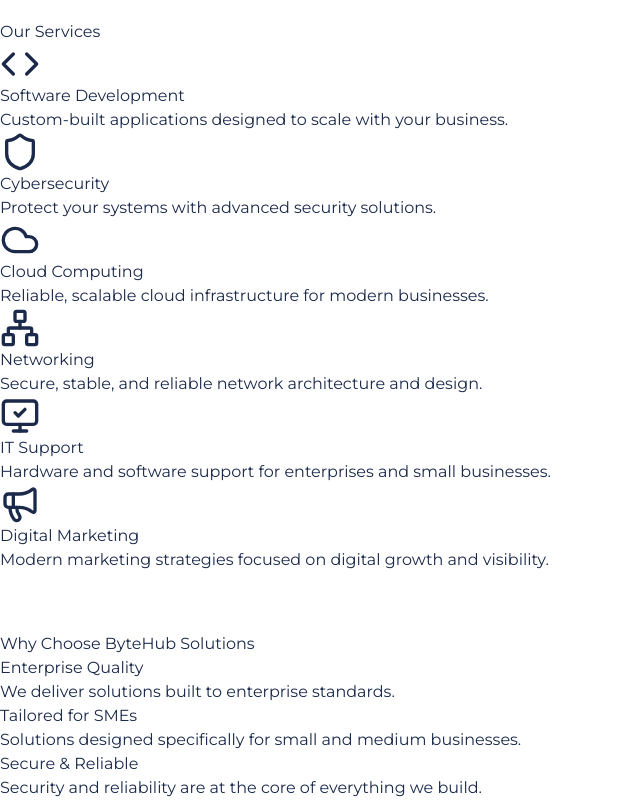
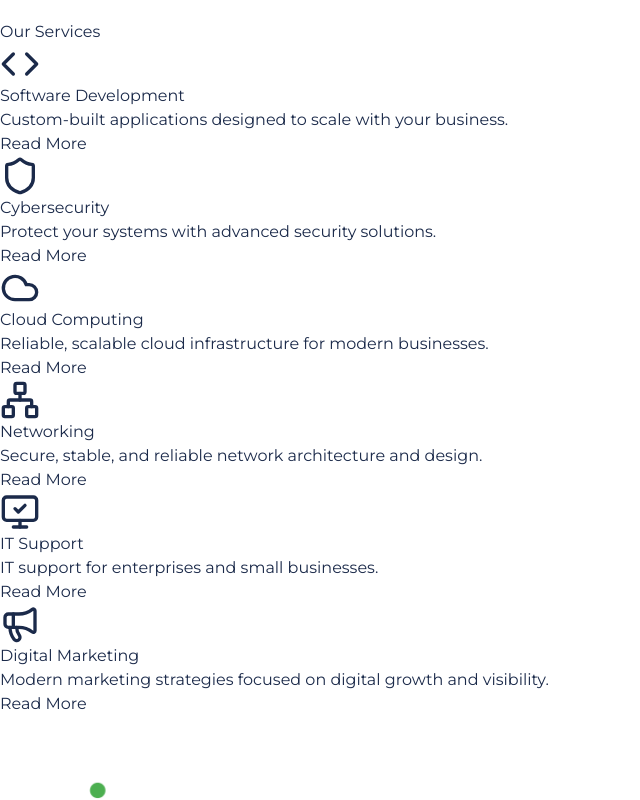
Before and after one commit to bytehubsolutions92-lang/bytehub-solutions, a Next.js app: page / in a window 1280 px wide. Shown: the part 280-1080 px from the top of the page, without its empty margins (0-640 px from the left). Built offline with nearby package versions, Linux system fonts and the light colour scheme.

Commit message:
testing pages

```diff
--- a/app/page.tsx
+++ b/app/page.tsx
@@ -34,94 +34,103 @@
   </div>
 </section>
 
-      {/* SERVICES */}
+{/* SERVICES */}
 <section className="py-20 px-6 border-t border-gray-200">
   <h2 className="text-3xl font-bold text-center mb-12
 bg-gradient-to-r from-[#2A9FD6] to-[#F47B20] bg-clip-text text-transparent">
-  Our Services
-</h2>
+    Our Services
+  </h2>
 
   <div className="grid sm:grid-cols-2 lg:grid-cols-3 gap-10 max-w-6xl mx-auto">
 
     {/* CARD 1 */}
-    <div className="p-8 rounded-2xl bg-white shadow-md hover:shadow-xl hover:-translate-y-2 transition duration-300 text-center">
+    <div className="p-8 rounded-2xl bg-white shadow-md hover:shadow-xl hover:-translate-y-2 transition duration-300 text-center flex flex-col">
       <Code size={40} className="mx-auto mb-4 text-blue-500" />
       <h3 className="text-xl font-semibold mb-3">Software Development</h3>
-      <p className="text-gray-600">
+      <p className="text-gray-600 flex-grow">
         Custom-built applications designed to scale with your business.
       </p>
+      <div className="mt-6">
+        <a href="/services/software-dev"
+          className="inline-block px-6 py-2 rounded-lg text-sm font-semibold text-white bg-gradient-to-r from-[#2A9FD6] to-[#1B2A4A] hover:opacity-90 transition">
+          Read More
+        </a>
+      </div>
     </div>
 
     {/* CARD 2 */}
-    <div className="p-8 rounded-2xl bg-white shadow-md hover:shadow-xl hover:-translate-y-2 transition duration-300 text-center">
+    <div className="p-8 rounded-2xl bg-white shadow-md hover:shadow-xl hover:-translate-y-2 transition duration-300 text-center flex flex-col">
       <Shield size={40} className="mx-auto mb-4 text-green-500" />
       <h3 className="text-xl font-semibold mb-3">Cybersecurity</h3>
-      <p className="text-gray-600">
+      <p className="text-gray-600 flex-grow">
         Protect your systems with advanced security solutions.
       </p>
+      <div className="mt-6">
+        <a href="/services/cybersecurity"
+          className="inline-block px-6 py-2 rounded-lg text-sm font-semibold text-white bg-gradient-to-r from-[#2A9FD6] to-[#1B2A4A] hover:opacity-90 transition">
+          Read More
+        </a>
+      </div>
     </div>
 
     {/* CARD 3 */}
-    <div className="p-8 rounded-2xl bg-white shadow-md hover:shadow-xl hover:-translate-y-2 transition duration-300 text-center">
+    <div className="p-8 rounded-2xl bg-white shadow-md hover:shadow-xl hover:-translate-y-2 transition duration-300 text-center flex flex-col">
       <Cloud size={40} className="mx-auto mb-4 text-sky-500" />
       <h3 className="text-xl font-semibold mb-3">Cloud Computing</h3>
-      <p className="text-gray-600">
+      <p className="text-gray-600 flex-grow">
         Reliable, scalable cloud infrastructure for modern businesses.
       </p>
+      <div className="mt-6">
+        <a href="/services/cloud-computing"
+          className="inline-block px-6 py-2 rounded-lg text-sm font-semibold text-white bg-gradient-to-r from-[#2A9FD6] to-[#1B2A4A] hover:opacity-90 transition">
+          Read More
+        </a>
+      </div>
     </div>
 
     {/* CARD 4 */}
-    <div className="p-8 rounded-2xl bg-white shadow-md hover:shadow-xl hover:-translate-y-2 transition duration-300 text-center">
+    <div className="p-8 rounded-2xl bg-white shadow-md hover:shadow-xl hover:-translate-y-2 transition duration-300 text-center flex flex-col">
       <Network size={40} className="mx-auto mb-4 text-indigo-500" />
       <h3 className="text-xl font-semibold mb-3">Networking</h3>
-      <p className="text-gray-600">
+      <p className="text-gray-600 flex-grow">
         Secure, stable, and reliable network architecture and design.
       </p>
+      <div className="mt-6">
+        <a href="/services/networking"
+          className="inline-block px-6 py-2 rounded-lg text-sm font-semibold text-white bg-gradient-to-r from-[#2A9FD6] to-[#1B2A4A] hover:opacity-90 transition">
+          Read More
+        </a>
+      </div>
     </div>
 
     {/* CARD 5 */}
-    <div className="p-8 rounded-2xl bg-white shadow-md hover:shadow-xl hover:-translate-y-2 transition duration-300 text-center">
+    <div className="p-8 rounded-2xl bg-white shadow-md hover:shadow-xl hover:-translate-y-2 transition duration-300 text-center flex flex-col">
       <MonitorCheck size={40} className="mx-auto mb-4 text-emerald-500" />
       <h3 className="text-xl font-semibold mb-3">IT Support</h3>
-      <p className="text-gray-600">
-        Hardware and software support for enterprises and small businesses.
+      <p className="text-gray-600 flex-grow">
+        IT support for enterprises and small businesses.
       </p>
+      <div className="mt-6">
+        <a href="/services/it-support"
+          className="inline-block px-6 py-2 rounded-lg text-sm font-semibold text-white bg-gradient-to-r from-[#2A9FD6] to-[#1B2A4A] hover:opacity-90 transition">
+          Read More
+        </a>
+      </div>
     </div>
 
     {/* CARD 6 */}
-    <div className="p-8 rounded-2xl bg-white shadow-md hover:shadow-xl hover:-translate-y-2 transition duration-300 text-center">
+    <div className="p-8 rounded-2xl bg-white shadow-md hover:shadow-xl hover:-translate-y-2 transition duration-300 text-center flex flex-col">
       <Megaphone size={40} className="mx-auto mb-4 text-orange-500" />
       <h3 className="text-xl font-semibold mb-3">Digital Marketing</h3>
-      <p className="text-gray-600">
+      <p className="text-gray-600 flex-grow">
         Modern marketing strategies focused on digital growth and visibility.
       </p>
-    </div>
-
-  </div>
-</section>
-
-      {/* Why choose Us */}
-      <section className="py-20 px-6 border-t border-gray-200">
-  <h2 className="text-3xl font-bold text-center mb-12
-bg-gradient-to-r from-[#2A9FD6] to-[#F47B20] bg-clip-text text-transparent">
-  Why Choose ByteHub Solutions
-</h2>
-
-  <div className="grid md:grid-cols-3 gap-8 max-w-6xl mx-auto text-center">
-
-    <div>
-      <h3 className="font-bold text-lg mb-2">Enterprise Quality</h3>
-      <p>We deliver solutions built to enterprise standards.</p>
-    </div>
-
-    <div>
-      <h3 className="font-bold text-lg mb-2">Tailored for SMEs</h3>
-      <p>Solutions designed specifically for small and medium businesses.</p>
-    </div>
-
-    <div>
-      <h3 className="font-bold text-lg mb-2">Secure & Reliable</h3>
-      <p>Security and reliability are at the core of everything we build.</p>
+      <div className="mt-6">
+        <a href="/services/digital-marketing"
+          className="inline-block px-6 py-2 rounded-lg text-sm font-semibold text-white bg-gradient-to-r from-[#2A9FD6] to-[#1B2A4A] hover:opacity-90 transition">
+          Read More
+        </a>
+      </div>
     </div>
 
   </div>
```
